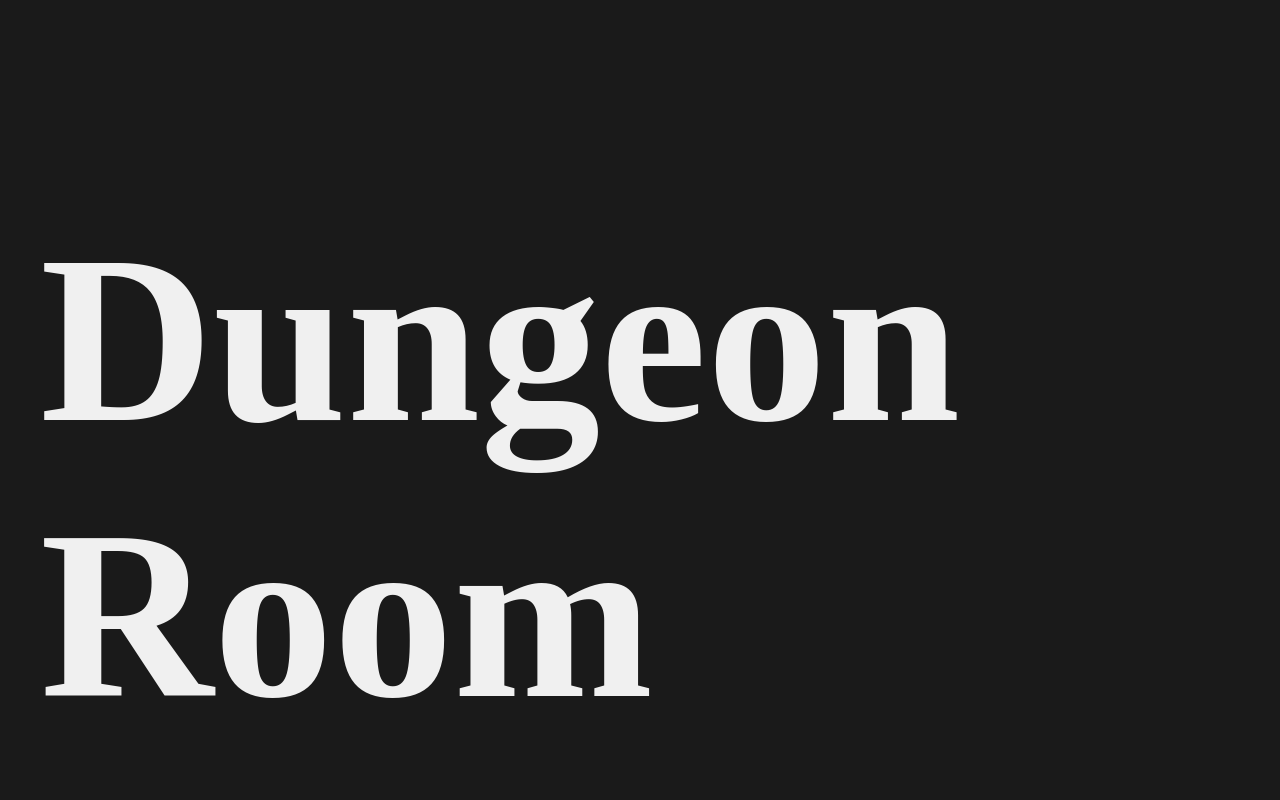
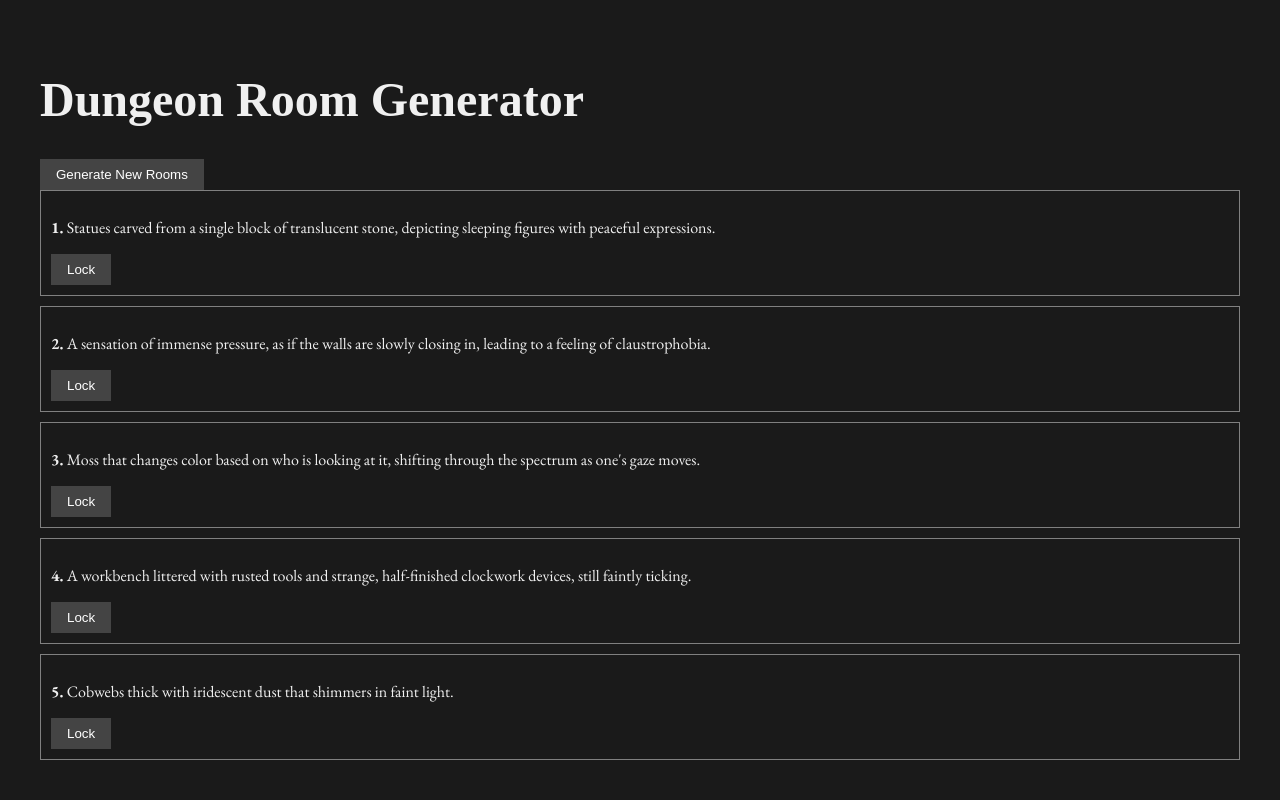
Before and after one commit to NateHPS/dungeongen, a React (Vite) app: page / in a window 1280 px wide. Shown: the top 800 px of the page. Built offline with nearby package versions, Linux system fonts and the light colour scheme; a web font is replaced by a local one.

Commit message:
Update index.css

```diff
--- a/src/index.css
+++ b/src/index.css
@@ -1,6 +1,6 @@
 body {
   font-family:  "EB Garamond", serif;
-  font-size: 3em;
+  font-size: 1em;
   background-color: #1a1a1a;
   color: #f0f0f0;
   padding: 2rem;
@@ -8,7 +8,7 @@ body {
 
 h1 {
   font-family: "Grenze Gotisch", serif;
-  font-size: 5em;
+  font-size: 3em;
 
 }
 
```
